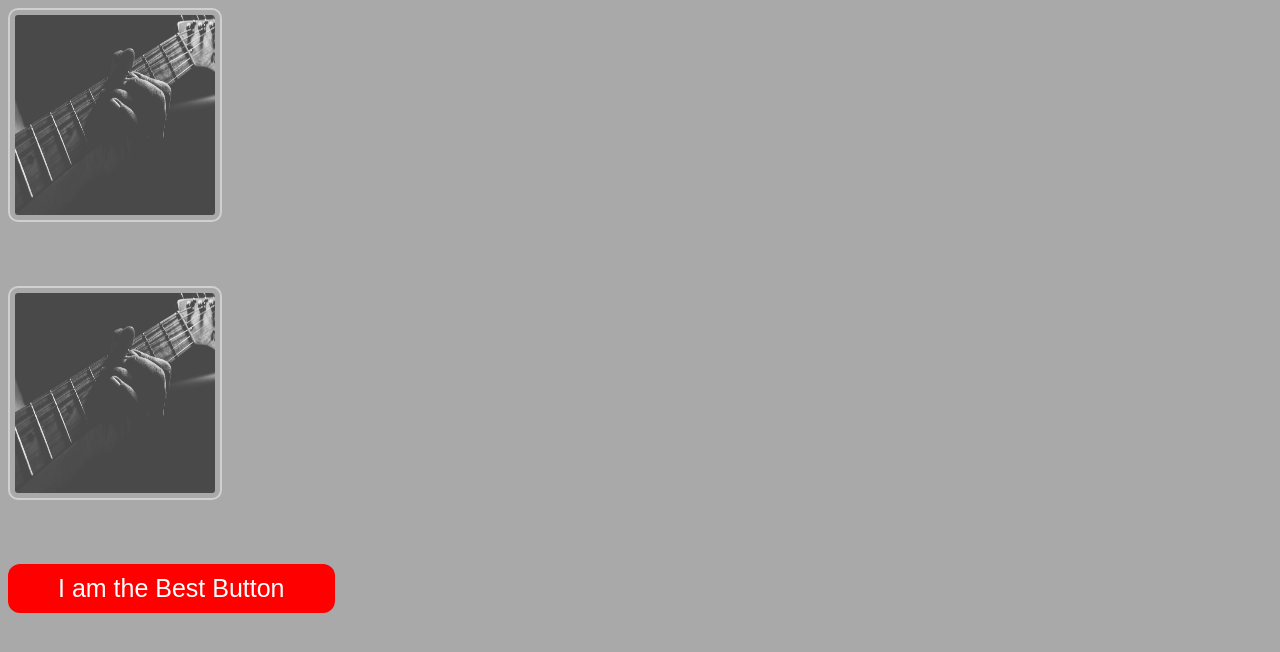
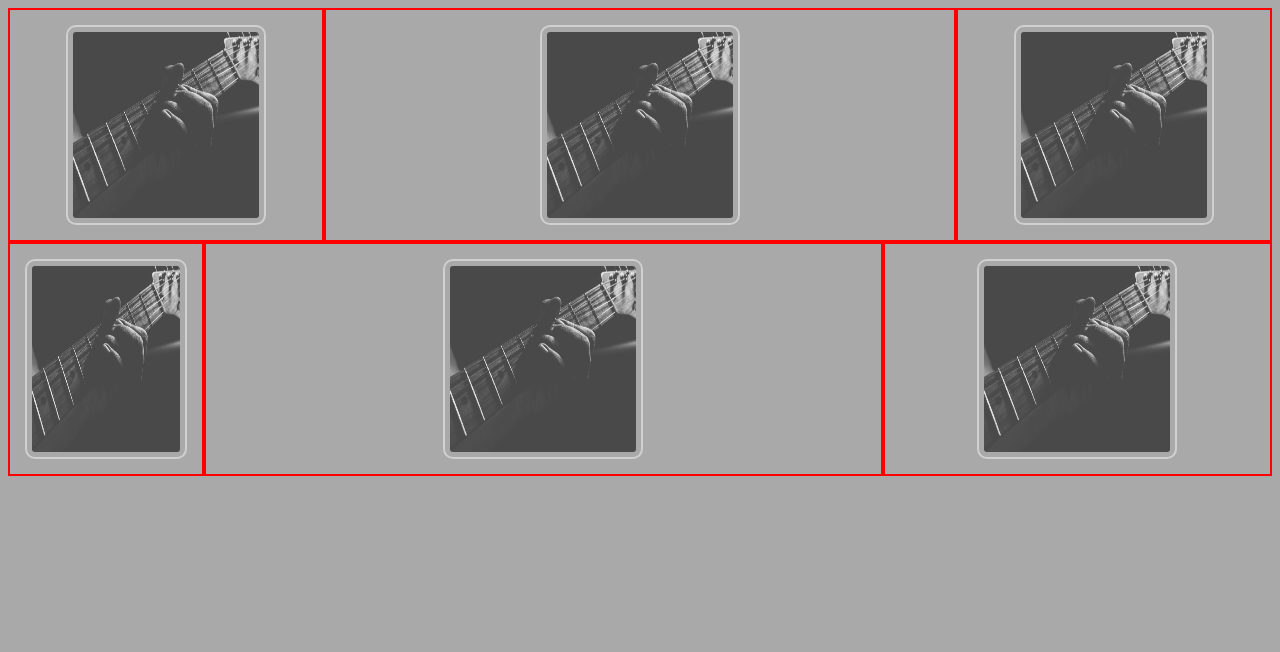
Before and after one commit to roland-valdez/Devslopes, a plain HTML site: page thoseBasicsYo/index.html in a window 1280 px wide. Drawn offline with Linux system fonts and the light colour scheme; a web font is replaced by a local one.

Commit message:
added grid and formated images to grid

```diff
--- a/thoseBasicsYo/index.html
+++ b/thoseBasicsYo/index.html
@@ -12,15 +12,28 @@
 <!--      <h1>You are the CSS to my HTML</h1>-->
 <!--      <h2>Anyone play guitar?</h2>-->
 <!--      <h3>Guitar info</h3>-->
-      <div>
+        <div class = "row">
+        <div class = "col-3">
         <img src = "pictures/hands.jpeg" class = "borderImg">
-      </div>
-    <div>
-        <img src = "pictures/hands.jpeg" class = "borderImg">
-    </div>
-    <div>
-        <button type = "button" class = "padding">I am the Best Button</button>
-    </div>
+        </div>
+        <div class="col-6">
+            <img src = "pictures/hands.jpeg" class = "borderImg">
+        </div>
+        <div class = "col-3">
+            <img src = "pictures/hands.jpeg" class = "borderImg">
+        </div>
+        </div>
+        <div class = "row">
+            <div class = "col-2">
+                <img src = "pictures/hands.jpeg" class = "borderImg">
+            </div>
+            <div class="col-7">
+                <img src = "pictures/hands.jpeg" class = "borderImg">
+            </div>
+            <div class = "col-4">
+                <img src = "pictures/hands.jpeg" class = "borderImg">
+            </div>
+        </div>
 <!--      <ul>-->
 <!--        <li> Scales to Know</li>-->
 <!--        <li>Favorite songs to learn</li>-->
--- a/thoseBasicsYo/main.css
+++ b/thoseBasicsYo/main.css
@@ -33,7 +33,8 @@ h4 {
      height: auto;
      padding: 5px;
      opacity: 75%;
-     margin-bottom: 60px;
+     display: block;
+     margin: auto;
 }
 
 .borderImg {
@@ -75,3 +76,37 @@ a {
     word-spacing: 20px;
     text-transform: uppercase;
 }
+
+.row {
+    display: flex;
+    width: 100%;
+}
+
+.row::after {
+    display: block;
+    clear: both;
+    content: "";
+}
+
+.col-1 {width: 8.33%;}
+.col-2 {width: 16.66%;}
+.col-3 {width: 25%;}
+.col-4 {width: 33.33%;}
+.col-5 {width: 41.66%;}
+.col-6 {width: 50%;}
+.col-7 {width: 58.33%;}
+.col-8 {width: 66.66%;}
+.col-9 {width: 75%;}
+.col-10 {width: 83.33%;}
+.col-11 {width: 91.66%;}
+.col-12 {width: 100%;}
+
+* {
+    box-sizing: border-box;
+}
+
+[class *= "col-"] {
+    border: 2px solid red;
+    padding: 15px;
+    float: left;
+}
```
